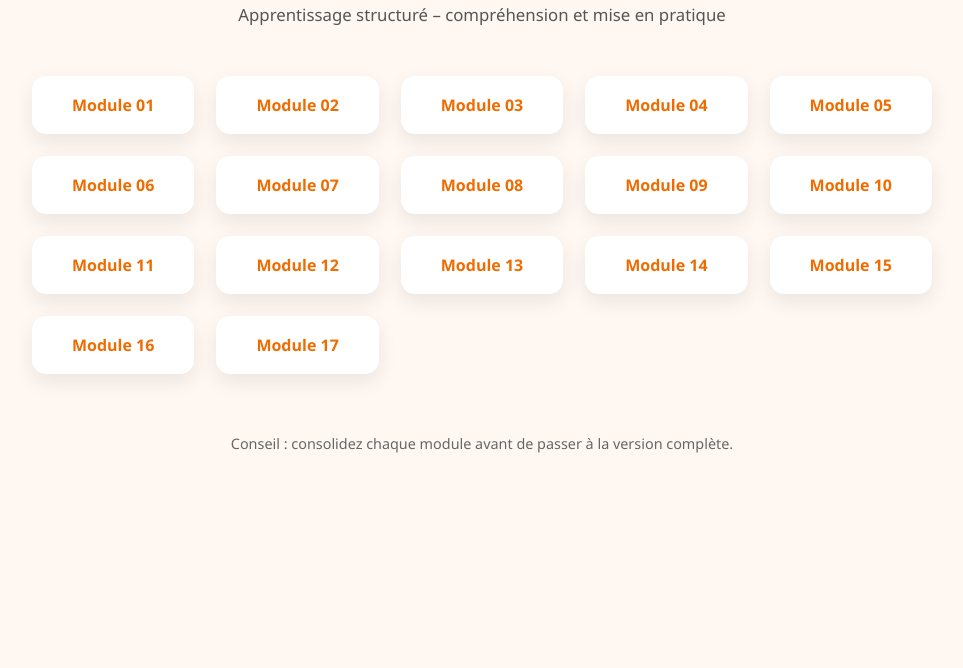
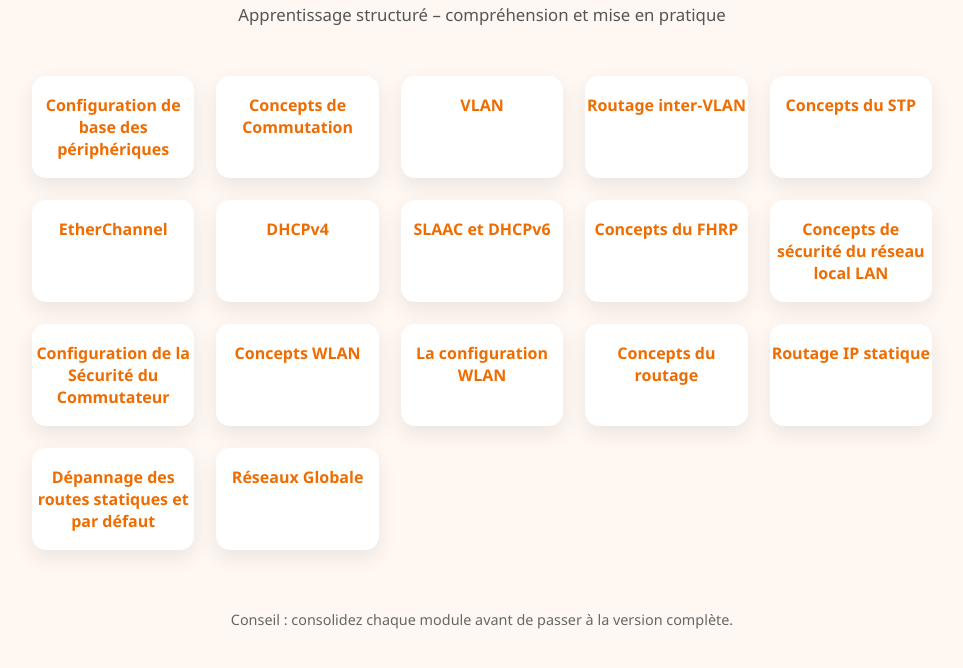
Before and after one commit to Sugira-Yannick/Cours-Admin-Systeme, a plain HTML site: page version-condense/index.html in a window 1280 px wide. Shown: the part 170-838 px from the top of the page, without its empty margins (158-1121 px from the left). Before the commit the page ends 800 px from the top, so only its background shows below. Drawn offline with Linux system fonts and the light colour scheme.

Commit message:
Update index.html

```diff
--- a/version-condense/index.html
+++ b/version-condense/index.html
@@ -71,23 +71,23 @@
   </p>
 
   <div class="modules">
-    <a href="module01.html">Module 01</a>
-    <a href="module02.html">Module 02</a>
-    <a href="module03.html">Module 03</a>
-    <a href="module04.html">Module 04</a>
-    <a href="module05.html">Module 05</a>
-    <a href="module06.html">Module 06</a>
-    <a href="module07.html">Module 07</a>
-    <a href="module08.html">Module 08</a>
-    <a href="module09.html">Module 09</a>
-    <a href="module10.html">Module 10</a>
-    <a href="module11.html">Module 11</a>
-    <a href="module12.html">Module 12</a>
-    <a href="module13.html">Module 13</a>
-    <a href="module14.html">Module 14</a>
-    <a href="module15.html">Module 15</a>
-    <a href="module16.html">Module 16</a>
-    <a href="module17.html">Module 17</a>
+    <a href="module01.html">Configuration de base des périphériques</a>
+    <a href="module02.html">Concepts de Commutation</a>
+    <a href="module03.html">VLAN</a>
+    <a href="module04.html">Routage inter-VLAN</a>
+    <a href="module05.html">Concepts du STP</a>
+    <a href="module06.html">EtherChannel</a>
+    <a href="module07.html">DHCPv4</a>
+    <a href="module08.html">SLAAC et DHCPv6</a>
+    <a href="module09.html">Concepts du FHRP</a>
+    <a href="module10.html">Concepts de sécurité du réseau local LAN</a>
+    <a href="module11.html">Configuration de la Sécurité du Commutateur</a>
+    <a href="module12.html">Concepts WLAN</a>
+    <a href="module13.html">La configuration WLAN</a>
+    <a href="module14.html">Concepts du routage</a>
+    <a href="module15.html">Routage IP statique</a>
+    <a href="module16.html">Dépannage des routes statiques et par défaut</a>
+    <a href="module17.html">Réseaux Globale</a>
   </div>
 
   <p class="note">
```
